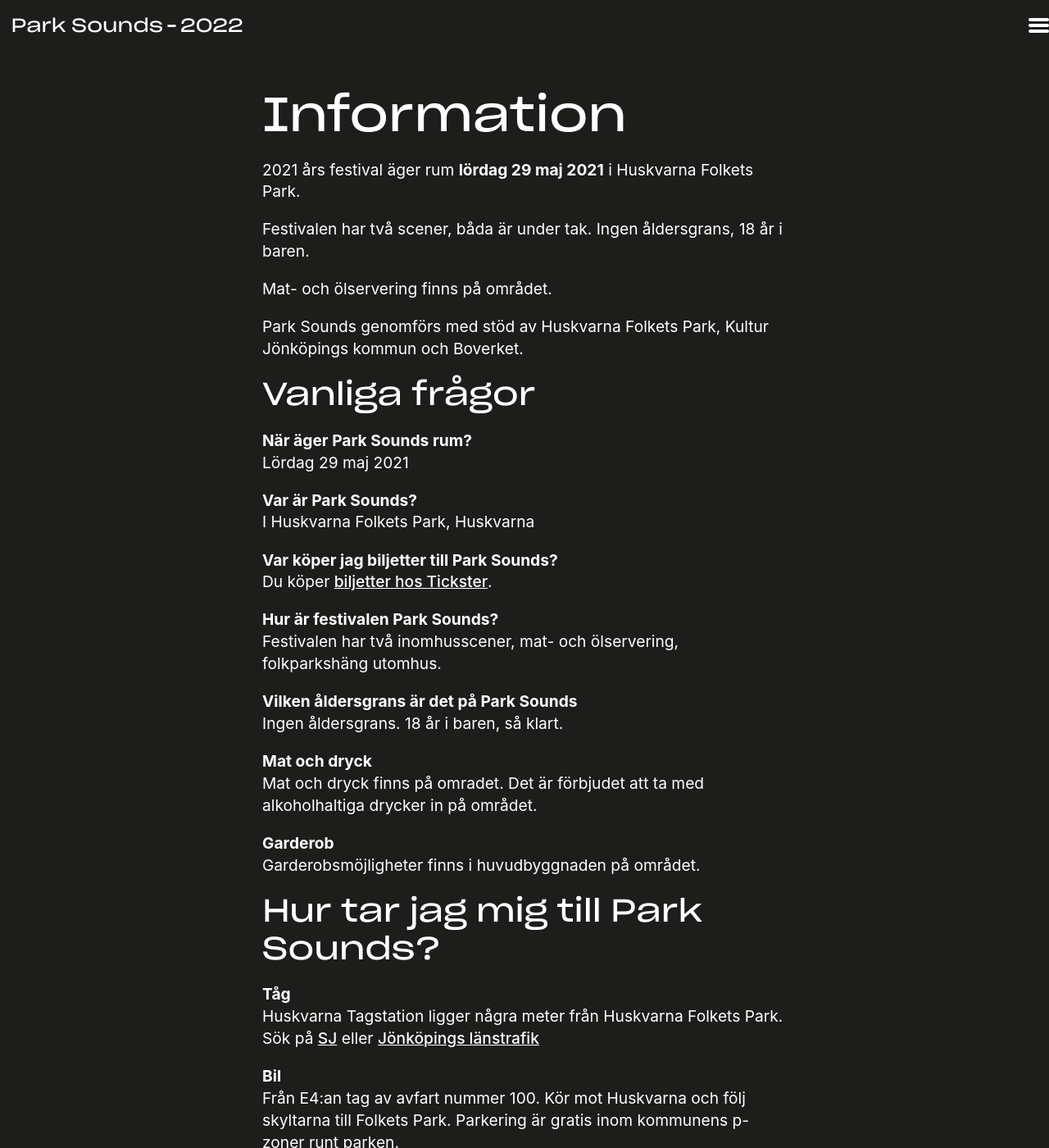
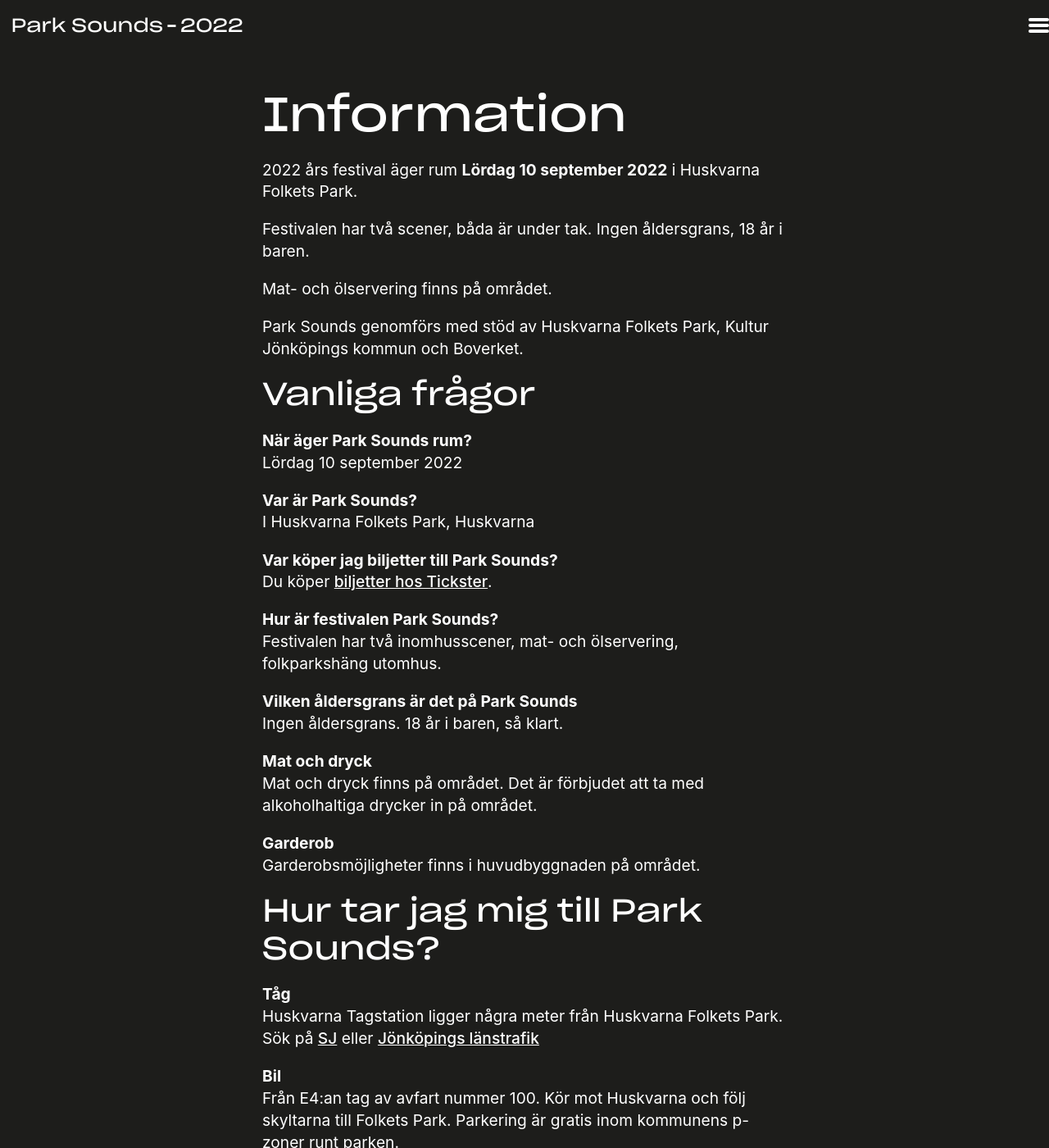
Before and after one commit to parksounds/parksounds.se, a Jekyll site: the page built from info/index.markdown, in a window 1280 px wide and 1400 px high. Shown: the whole window at 82% size. Built offline with Jekyll 4.4.1, drawn with Linux system fonts in a browser that asks for light colours; some of the changed text lies outside the part shown.

Commit message:
content updates

```diff
--- a/info/index.markdown
+++ b/info/index.markdown
@@ -5,13 +5,13 @@ date: 2019-02-17
 layout: default
 link: https://parksounds.se/info/
 slug: info
-title: Information om festivalen
+title: Information om Park Sounds
 wordpress_id: 553
 ---
 
 # Information
 
-2021 års festival äger rum **lördag 29 maj 2021** i Huskvarna Folkets Park.
+2022 års festival äger rum **Lördag 10 september 2022** i Huskvarna Folkets Park.
 
 Festivalen har två scener, båda är under tak. Ingen åldersgrans, 18 år i baren.
 
@@ -23,7 +23,7 @@ Park Sounds genomförs med stöd av Huskvarna Folkets Park, Kultur Jönköpings
 {:.h4}
 
 **När äger Park Sounds rum?**
-Lördag 29 maj 2021
+Lördag 10 september 2022
 
 
 **Var är Park Sounds?**
@@ -31,7 +31,7 @@ I Huskvarna Folkets Park, Huskvarna
 
 
 **Var köper jag biljetter till Park Sounds?**
-Du köper [biljetter hos Tickster](https://secure.tickster.com/e7p95k0zedfrlt3).
+Du köper [biljetter hos Tickster](https://secure.tickster.com/bc04tvdk9a8xrfv).
 
 
 **Hur är festivalen Park Sounds?**
@@ -43,7 +43,7 @@ Ingen åldersgrans. 18 år i baren, så klart.
 
 
 **Mat och dryck**
-Mat och dryck finns på omradet. Det är förbjudet att ta med alkoholhaltiga drycker in på området.
+Mat och dryck finns på området. Det är förbjudet att ta med alkoholhaltiga drycker in på området.
 
 
 **Garderob**
```
Also changed, not shown: other parts of info/index.markdown (+1 -1 lines), artister/hannes.md (+3 -2 lines), artister/paula-jiven.md (+2 -3 lines), index.md (+0 -10 lines), images/artists/hannes-park-sounds-2022.jpg (added), images/artists/paula-jiven-park-sounds-2022.jpg.
